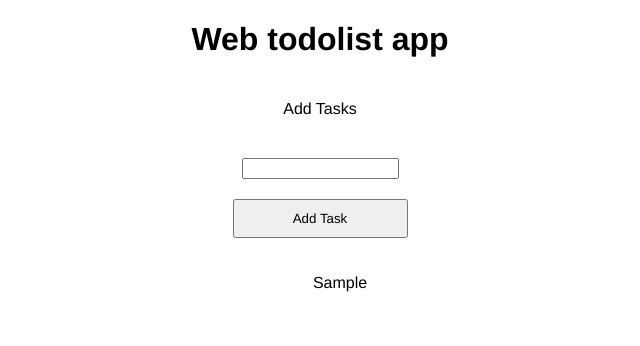
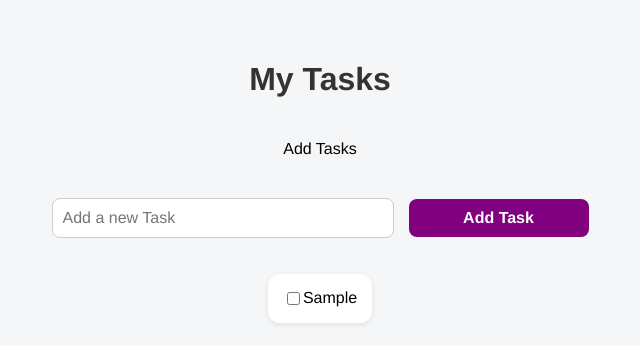
Before and after one commit to ThomasLucking/web-todo-ts, a website built with Vite: page index.html in a window 1280 px wide. Both pictures are taken after typing "Sample" into the empty fields and a click on the button "Add Task". Shown: the whole page, without its empty margins (320-960 px from the left). Built offline with nearby package versions, Linux system fonts and the light colour scheme.

Commit message:
feat: added check/uncheck tasks and improved css (#19)
* feat: added check/uncheck tasks and improved css

* chore: formatted code

* fix: added more edge cases and improved css

* chore: ran biome

* chore: formatted code

closes #3

```diff
--- a/index.html
+++ b/index.html
@@ -1,5 +1,6 @@
 <!doctype html>
 <html lang="en">
+
 <head>
   <meta charset="UTF-8" />
   <link rel="icon" type="image/svg+xml" href="/todo.svg" />
@@ -7,17 +8,21 @@
   <link rel="stylesheet" href="src/style.css">
   <title>Web todolist project</title>
 </head>
+
 <body>
   <script type="module" src="/src/main.ts"></script>
   <div class="container">
-      <h1>Web todolist app</h1>
+    <h1>My Tasks</h1>
     <label for="todo-input">Add Tasks</label>
     <div id="error-message"></div>
-      <input type="text" id="todo-input">
+    <div class="tasks-interactivity">
+      <input type="text" id="todo-input" placeholder="Add a new Task">
       <button id="add-todo-button">Add Task</button>
-      <ul id="todo-elements">
-
-      </ul>
+    </div>
+    <div class="list-container">
+      <ul id="todo-elements"></ul>
+    </div>
   </div>
 </body>
+
 </html>
--- a/src/main.ts
+++ b/src/main.ts
@@ -9,13 +9,21 @@ const errorMessage = document.querySelector<HTMLDivElement>('#error-message')
 
 const STORAGE_KEY = 'tasks' as const
 const TODO_ITEM_CLASS = 'todo-item' as const
+const CHECKBOX_ITEM_CLASS = 'todo-checkbox' as const
+const SPAN_TEXT_CLASS = 'todo-span' as const
+
+interface Tasks {
+  id: string
+  text: string
+  completed: boolean
+}
 
 if (!addTaskButton || !inputValue || !taskCreatedSection || !errorMessage) {
   console.error('Missing a Dom element')
   throw new Error('Missing a DOM element. Aborting script.')
 }
 // this function gets the tasks and uses try and catch if it fails to parse or gets the task.
-const getTasks = (): string[] => {
+const getTasks = (): Tasks[] => {
   try {
     return JSON.parse(localStorage.getItem(STORAGE_KEY) ?? '[]')
   } catch (_error) {
@@ -24,21 +32,51 @@ const getTasks = (): string[] => {
   }
 }
 // this function saves the task as STORAGE_KEY and catches errors if it fails to save the task
-const saveTasks = (tasks: string[]): void => {
+const saveTasks = (tasks: Tasks[]): void => {
   try {
     localStorage.setItem(STORAGE_KEY, JSON.stringify(tasks))
-    console.log('tasks saved')
   } catch (_error) {
     console.error('Failed to save tasks.', _error)
   }
 }
 // this renders the tasks UI and value
-const renderTask = (taskText: string): void => {
-  const task = document.createElement('li')
-  task.classList.add(TODO_ITEM_CLASS)
-  task.textContent = taskText
-  taskCreatedSection.append(task)
+const renderTask = (task: Tasks): void => {
+  const taskItem = document.createElement('li')
+  taskItem.classList.add(TODO_ITEM_CLASS)
+  if (task.completed) {
+    taskItem.classList.add('completed')
+  }
+
+  const checkbox = document.createElement('input')
+  checkbox.type = 'checkbox'
+  checkbox.checked = task.completed
+  checkbox.classList.add(CHECKBOX_ITEM_CLASS)
+
+  const textSpan = document.createElement('span')
+  textSpan.textContent = task.text
+  textSpan.classList.add(SPAN_TEXT_CLASS)
+
+  taskItem.append(checkbox, textSpan)
+  taskCreatedSection.append(taskItem)
+
+  checkbox.addEventListener('change', () => {
+    task.completed = checkbox.checked
+    if (task.completed) {
+      taskItem.classList.add('completed')
+    } else {
+      taskItem.classList.remove('completed')
+    }
+    const tasks = getTasks()
+    const taskToUpdate = tasks.find((t) => t.id === task.id)
+
+    if (taskToUpdate) {
+      taskToUpdate.completed = task.completed
+    }
+
+    saveTasks(tasks)
+  })
 }
+
 // error handling
 const showError = (message: string): void => {
   errorMessage.textContent = message
@@ -46,6 +84,12 @@ const showError = (message: string): void => {
 // error handling
 const clearError = (): void => {
   errorMessage.textContent = ''
+}
+
+const randomId = (length = 6) => {
+  return Math.random()
+    .toString(36)
+    .substring(2, length + 2)
 }
 
 const createTask = (): void => {
@@ -57,15 +101,17 @@ const createTask = (): void => {
   }
 
   clearError()
-  renderTask(value)
+  const newTask: Tasks = { text: value, completed: false, id: randomId(10) }
+  renderTask(newTask)
   inputValue.value = ''
   const tasks = getTasks()
-  tasks.push(value)
+  tasks.push(newTask)
   saveTasks(tasks)
 }
 
 const loadTasks = (): void => {
   const tasks = getTasks()
+  console.log(tasks)
   tasks.forEach(renderTask)
 }
 
--- a/src/style.css
+++ b/src/style.css
@@ -2,31 +2,119 @@ html,
 body {
   padding: 0;
   margin: 0;
+  background: #f4f6f8;
 }
 
 * {
-  font-family: Helvetica, Arial, sans-serif;
+  font-family: "Helvetica Neue", Helvetica, Arial, sans-serif;
+  font-size: 16px;
 }
+
+h1 {
+  font-size: 2rem;
+  color: #333;
+}
+
 ul {
   list-style-type: none;
   display: inline-block;
   text-align: left;
+  padding: 0;
+  width: 100%;
 }
+
 :root {
-  --color-error: red;
+  --color-error: #ff4c4c;
 }
+
 .container {
   display: flex;
   align-items: center;
-  justify-content: center;
   flex-direction: column;
   gap: 20px;
+  padding: 40px;
 }
+
 #add-todo-button {
   padding: 10px;
-  width: 175px;
+  width: 180px;
   text-align: center;
+  border-radius: 0.5rem;
+  background: purple;
+  border: none;
+  font-weight: 600;
+  color: white;
+  cursor: pointer;
 }
+
+#add-todo-button:hover {
+  background: linear-gradient(135deg, #5a6cd4, #673fae);
+  transform: translateY(-2px);
+}
+
 #error-message {
-  color: var(--color-error, red);
+  color: var(--color-error);
+  font-size: 0.9rem;
 }
+
+#todo-input {
+  border-radius: 0.5rem;
+  border: 1px solid #ccc;
+  font-size: 1rem;
+  width: 20rem;
+  padding: 10px;
+}
+
+#todo-input:focus {
+  outline: none;
+  border-color: #667eea;
+  box-shadow: 0 0 5px rgba(102, 126, 234, 0.5);
+}
+
+.tasks-interactivity {
+  display: flex;
+  flex-direction: row;
+  gap: 15px;
+  align-items: center;
+}
+
+.list_container {
+  display: flex;
+  flex-direction: column;
+  justify-content: end;
+}
+
+ul li {
+  background: white;
+  margin-bottom: 12px;
+  padding: 15px;
+  border-radius: 12px;
+  display: flex;
+  justify-content: space-between;
+  align-items: flex-start;
+  transition:
+    transform 0.2s ease,
+    box-shadow 0.2s ease,
+    background 0.3s ease;
+  word-wrap: break-word;
+  word-break: break-word;
+  white-space: normal;
+  box-shadow: 0 2px 6px rgba(0, 0, 0, 0.08);
+}
+
+ul li:hover {
+  transform: translateY(-2px);
+  box-shadow: 0 6px 15px rgba(0, 0, 0, 0.12);
+  background: #f9f9f9;
+}
+
+ul li.completed {
+  text-decoration: line-through;
+  opacity: 0.6;
+}
+
+ul li span {
+  flex: 1;
+  word-wrap: break-word;
+  word-break: break-word;
+}
```
Lines whose indentation alone changed are shown as unchanged.
